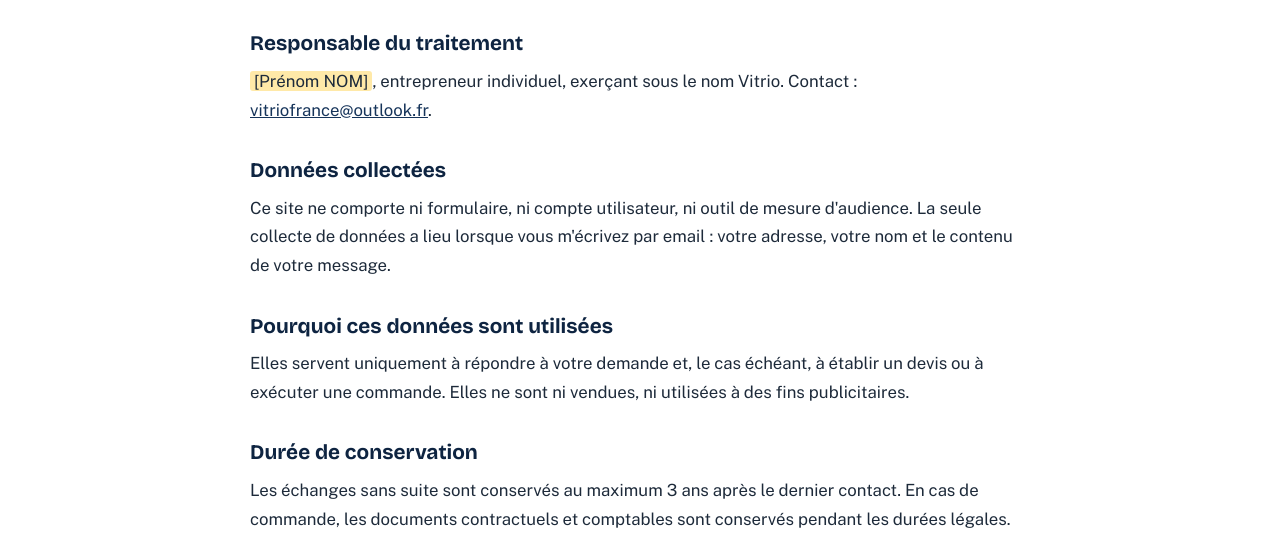
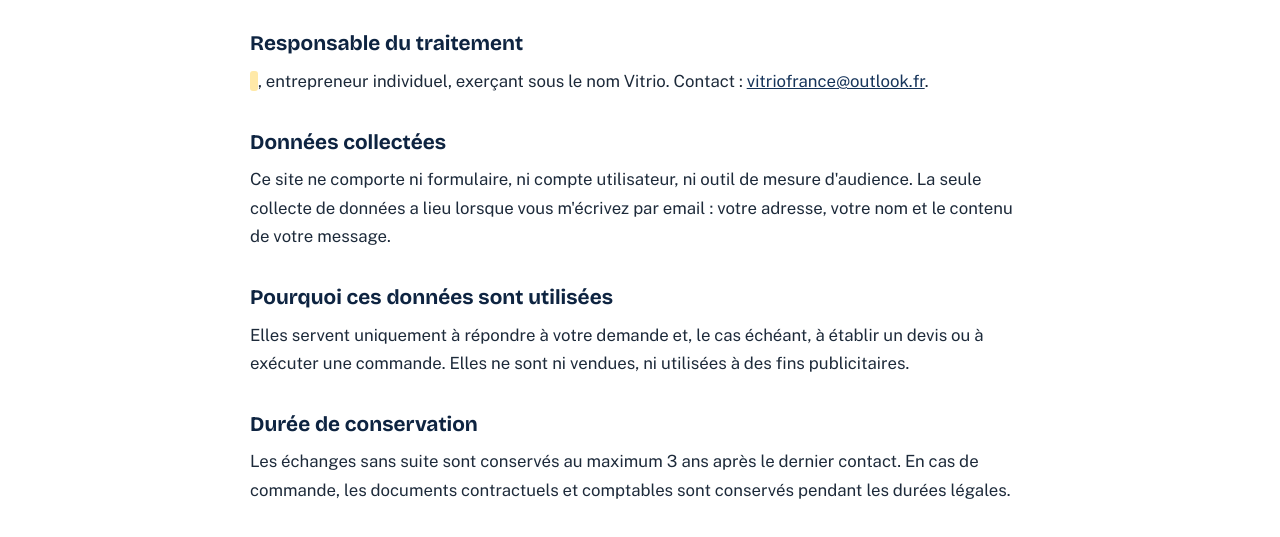
Before and after one commit to STC-CC/vitrio-site, a plain HTML site: page confidentialite.html in a window 1280 px wide. Shown: the part 186-723 px from the top of the page. Drawn offline with nearby package versions, Linux system fonts and the light colour scheme.

Commit message:
Update confidentialite.html

```diff
--- a/confidentialite.html
+++ b/confidentialite.html
@@ -36,7 +36,7 @@ footer a{color:#C9D9EB}
 <p class="maj">Dernière mise à jour : 26 novembre 2026</p>
 
 <h2>Responsable du traitement</h2>
-<p><span class="ph">[Prénom NOM]</span>, entrepreneur individuel, exerçant sous le nom Vitrio. Contact : <a href="mailto:vitriofrance@outlook.fr">vitriofrance@outlook.fr</a>.</p>
+<p><span class="ph"></span>, entrepreneur individuel, exerçant sous le nom Vitrio. Contact : <a href="mailto:vitriofrance@outlook.fr">vitriofrance@outlook.fr</a>.</p>
 
 <h2>Données collectées</h2>
 <p>Ce site ne comporte ni formulaire, ni compte utilisateur, ni outil de mesure d'audience. La seule collecte de données a lieu lorsque vous m'écrivez par email : votre adresse, votre nom et le contenu de votre message.</p>
```
